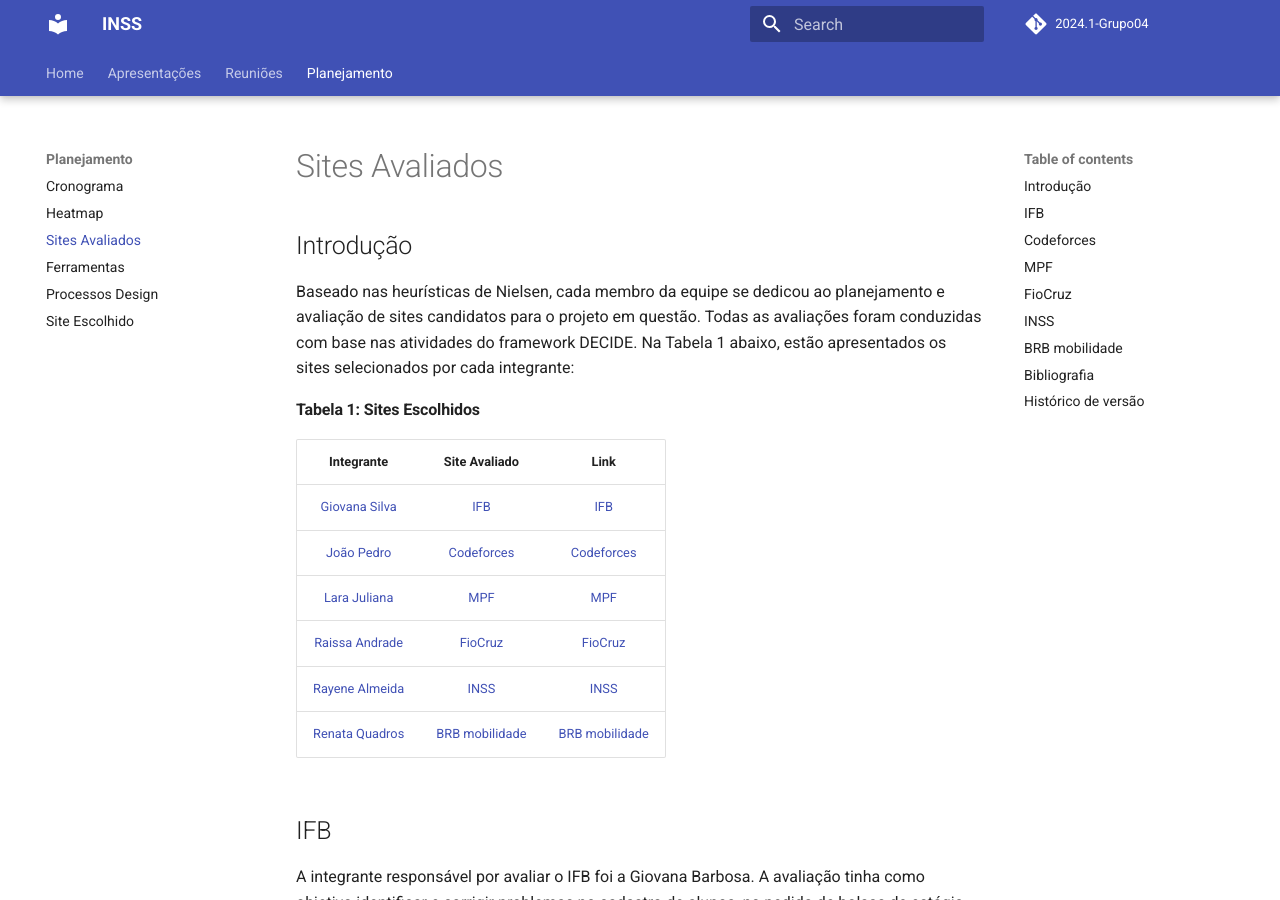
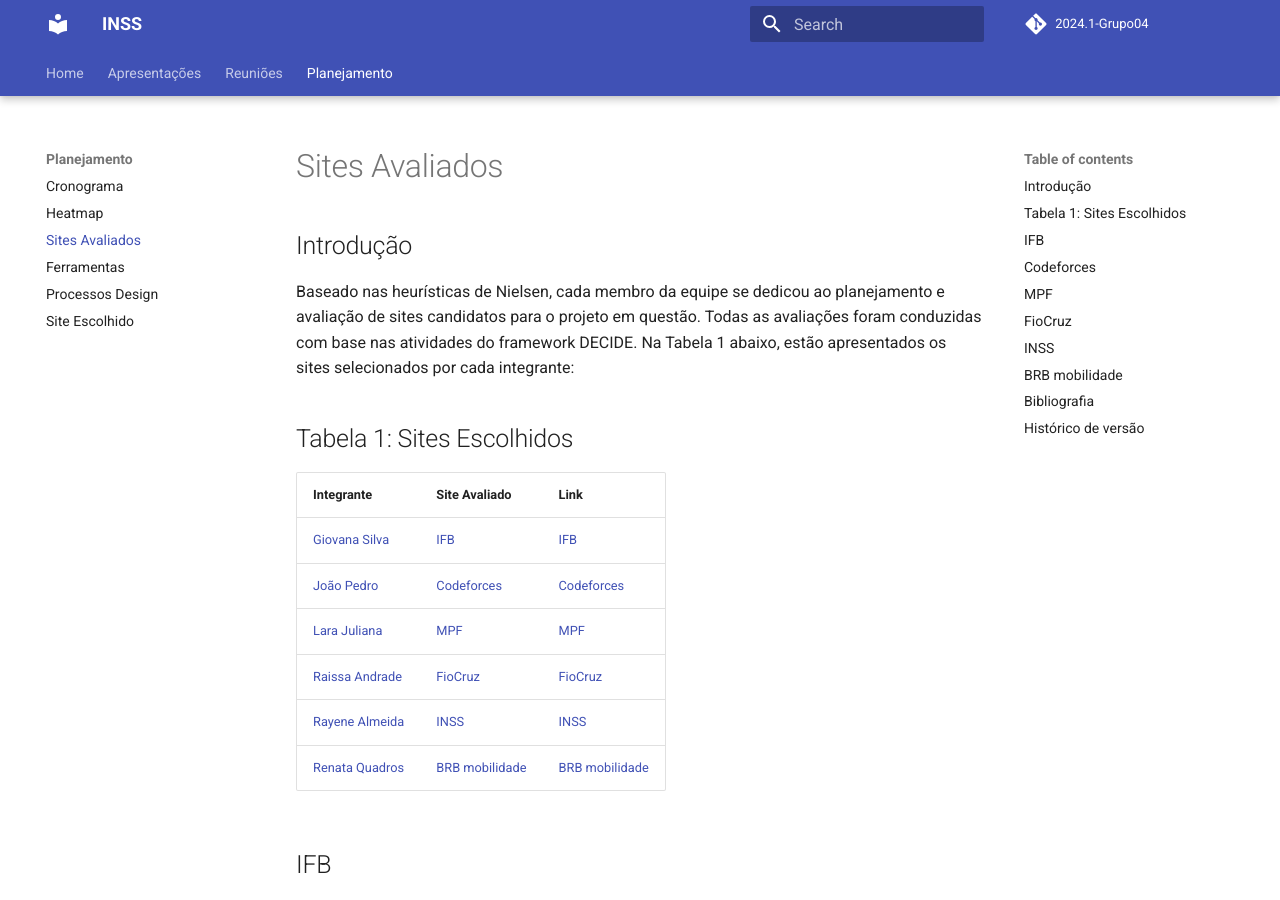
Before and after one commit to Interacao-Humano-Computador/2024.1-PCDF, an MkDocs documentation site: the page built from docs/planejamento/sitesAvaliados.md, in a window 1280 px wide and 900 px high. Built offline with MkDocs 1.6.1 and Material for MkDocs 9.7.7, drawn with Linux system fonts in a browser that asks for light colours.

Commit message:
atualização documento dos sites avaliados

```diff
--- a/docs/planejamento/sitesAvaliados.md
+++ b/docs/planejamento/sitesAvaliados.md
@@ -3,14 +3,15 @@
 
 Baseado nas heurísticas de Nielsen, cada membro da equipe se dedicou ao planejamento e avaliação de sites candidatos para o projeto em questão. Todas as avaliações foram conduzidas com base nas atividades do framework DECIDE. Na Tabela 1 abaixo, estão apresentados os sites selecionados por cada integrante:
 
-<h4>Tabela 1: Sites Escolhidos</h4>
-| Integrante       | Site Avaliado| Link |
-| :---------------:| :-------------:| :---: |
-| [Giovana Silva](https://github.com/gio221)    | [IFB](#ifb)         | [IFB](https://www.ifb.edu.br/) |
-| [João Pedro](https://github.com/JoaoODragonborn)       | [Codeforces](#codeforces)         | [Codeforces](https://codeforces.com/) |
-| [Lara Juliana](https://github.com/gravelylara)     | [MPF](#mpf)         | [MPF](https://www.mpf.mp.br/) |
-| [Raissa Andrade](https://github.com/RaissaAndradeS)   | [FioCruz](#fiocruz)         | [FioCruz](https://portal.fiocruz.br/) |
-| [Rayene Almeida](https://github.com/rayenealmeida)  | [INSS](#inss)         | [INSS](https://www.gov.br/inss/pt-br) |
+## Tabela 1: Sites Escolhidos
+
+| Integrante                                         | Site Avaliado      | Link                                           |
+| --------------------------------------------------- | ------------------ | ---------------------------------------------- |
+| [Giovana Silva](https://github.com/gio221)         | [IFB](#ifb)        | [IFB](https://www.ifb.edu.br/)                |
+| [João Pedro](https://github.com/JoaoODragonborn)    | [Codeforces](#codeforces) | [Codeforces](https://codeforces.com/)    |
+| [Lara Juliana](https://github.com/gravelylara)     | [MPF](#mpf)        | [MPF](https://www.mpf.mp.br/)                  |
+| [Raissa Andrade](https://github.com/RaissaAndradeS)| [FioCruz](#fiocruz)| [FioCruz](https://portal.fiocruz.br/)         |
+| [Rayene Almeida](https://github.com/rayenealmeida) | [INSS](#inss)       | [INSS](https://www.gov.br/inss/pt-br)         |
 | [Renata Quadros](https://github.com/Renatinha28)   | [BRB mobilidade](#brb-mobilidade) | [BRB mobilidade](https://mobilidade.brb.com.br/passelivre/pages/index.xhtml)|
 
 <a id="ifb"></a>
```
